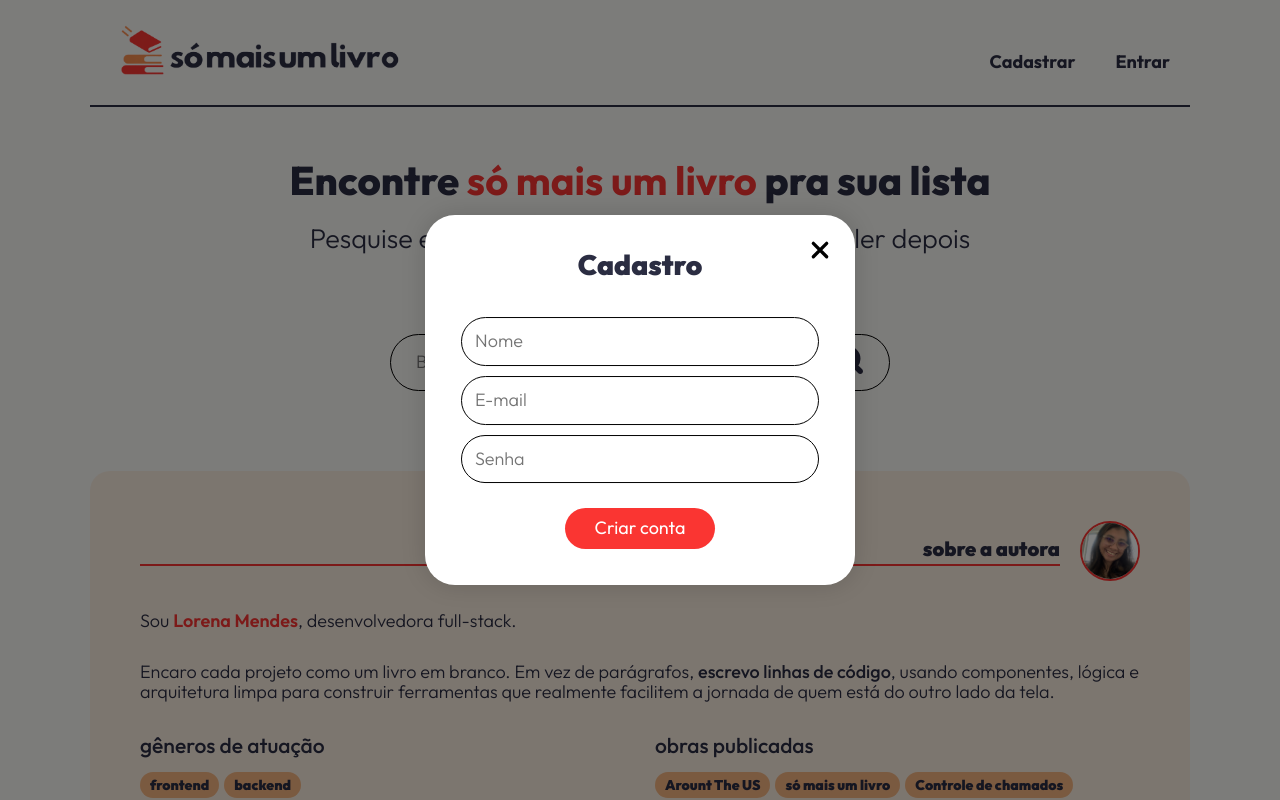
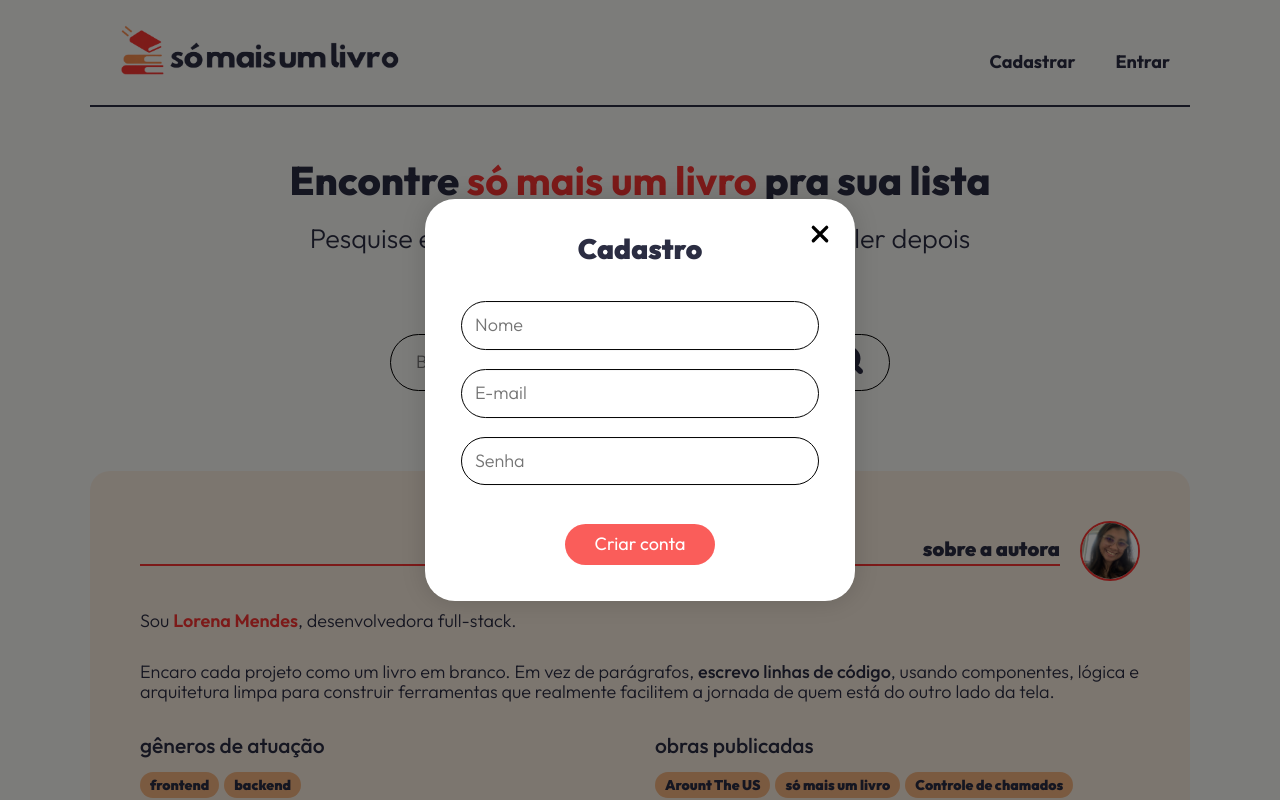
Before and after one commit to lorimendes/so-mais-um-livro-frontend, a React (Vite) app: page / in a window 1280 px wide. Both pictures are taken after a click on the button "Cadastrar". Shown: the top 800 px of the page. Built offline with nearby package versions, Linux system fonts and the light colour scheme; no server answers.

Commit message:
feat: implementa validação de formulário com exibição de mensagem a cada digitação

```diff
--- a/src/components/App/App.jsx
+++ b/src/components/App/App.jsx
@@ -145,6 +145,8 @@ function App() {
     } catch (error) {
       if (error.status === 401) {
         setErrorAuth("Email e/ou senha incorretos");
+      } else if (error.status === 400) {
+        setErrorAuth("Dados incompletos ou inválidos");
       } else {
         setErrorAuth("Ocorreu um erro no servidor");
       }
--- a/src/components/ModalWithForm/ModalWithForm.css
+++ b/src/components/ModalWithForm/ModalWithForm.css
@@ -93,3 +93,11 @@
   text-align: center;
   margin-top: 15px;
 }
+
+.modal-with-form__input-error {
+  color: #b10300;
+  padding: 2px;
+  font-size: 12px;
+  text-align: center;
+  margin-bottom: 5px;
+}
--- a/src/components/ModalWithForm/ModalWithForm.jsx
+++ b/src/components/ModalWithForm/ModalWithForm.jsx
@@ -1,28 +1,19 @@
-import { useState, useEffect, useContext } from "react";
+import { useEffect, useContext } from "react";
 import closeIcon from "../../images/close-icon.svg";
 import CurrentUserContext from "../../contexts/CurrentUserContext";
+import useFormValidation from "../../hooks/useFormValidation";
 
 function ModalWithForm({ title, onClose }) {
   const { handleLogin, handleRegister, isLoadingAuth, errorAuth } =
     useContext(CurrentUserContext);
 
-  const [formData, setFormData] = useState({
-    name: "",
-    email: "",
-    password: "",
-  });
-
-  const handleChange = (event) => {
-    const { name, value } = event.target;
-    setFormData((prevData) => ({
-      ...prevData,
-      [name]: value,
-    }));
-  };
+  const { values, handleChange, errors, isValid, cleanForm } =
+    useFormValidation();
 
   const handleSubmit = (event) => {
     event.preventDefault();
-    const { name, email, password } = formData;
+
+    const { name, email, password } = values;
     if (title === "Login") {
       handleLogin(email, password);
     } else {
@@ -37,11 +28,12 @@ function ModalWithForm({ title, onClose }) {
   };
 
   useEffect(() => {
+    cleanForm();
     if (!title) return;
 
     document.addEventListener("keydown", handleEscClose);
     return () => document.removeEventListener("keydown", handleEscClose);
-  }, [title]);
+  }, [title, cleanForm]);
 
   const handleOutClick = (event) => {
     if (event.target === event.currentTarget) {
@@ -67,10 +59,12 @@ function ModalWithForm({ title, onClose }) {
                 placeholder="Nome"
                 minLength={2}
                 required
-                value={formData.name}
+                value={values.name || ""}
                 onChange={handleChange}
               />
-              <span className="modal-with-form__input-error"></span>
+              <span className="modal-with-form__input-error">
+                {errors.name}
+              </span>
             </>
           )}
           <input
@@ -79,12 +73,12 @@ function ModalWithForm({ title, onClose }) {
             type="email"
             name="email"
             placeholder="E-mail"
-            value={formData.email}
+            value={values.email || ""}
             autoComplete="username"
             onChange={handleChange}
             required
           />
-          <span className="modal-with-form__input-error"></span>
+          <span className="modal-with-form__input-error">{errors.email}</span>
           <input
             id="password-input"
             className="modal-with-form__input"
@@ -92,11 +86,14 @@ function ModalWithForm({ title, onClose }) {
             name="password"
             placeholder="Senha"
             minLength={8}
-            value={formData.password}
+            value={values.password || ""}
             autoComplete="current-password"
             onChange={handleChange}
             required
           />
+          <span className="modal-with-form__input-error">
+            {errors.password}
+          </span>
 
           {errorAuth && (
             <div className="modal-with-form__error-container">
@@ -104,9 +101,12 @@ function ModalWithForm({ title, onClose }) {
             </div>
           )}
 
-          <button className="modal-with-form__button" disabled={isLoadingAuth}>
+          <button
+            className="modal-with-form__button"
+            disabled={!isValid || isLoadingAuth}
+          >
             {isLoadingAuth
-              ? "Salvando..."
+              ? "Aguarde..."
               : title === "Login"
                 ? "Entrar"
                 : "Criar conta"}
--- /dev/null
+++ b/src/hooks/useFormValidation.js
@@ -0,0 +1,30 @@
+import { useState, useCallback } from "react";
+
+function useFormValidation() {
+  const [values, setValues] = useState({});
+  const [errors, setErrors] = useState({});
+  const [isValid, setIsValid] = useState(false);
+
+  const handleChange = useCallback((event) => {
+    const target = event.target;
+    const name = target.name;
+    const value = target.value;
+
+    setValues((prevValues) => ({ ...prevValues, [name]: value }));
+    setErrors((prevErrors) => ({
+      ...prevErrors,
+      [name]: target.validationMessage,
+    }));
+    setIsValid(target.closest("form").checkValidity());
+  }, []);
+
+  const cleanForm = useCallback(() => {
+    setValues({});
+    setErrors({});
+    setIsValid(false);
+  }, []);
+
+  return { values, handleChange, errors, isValid, cleanForm };
+}
+
+export default useFormValidation;
```
